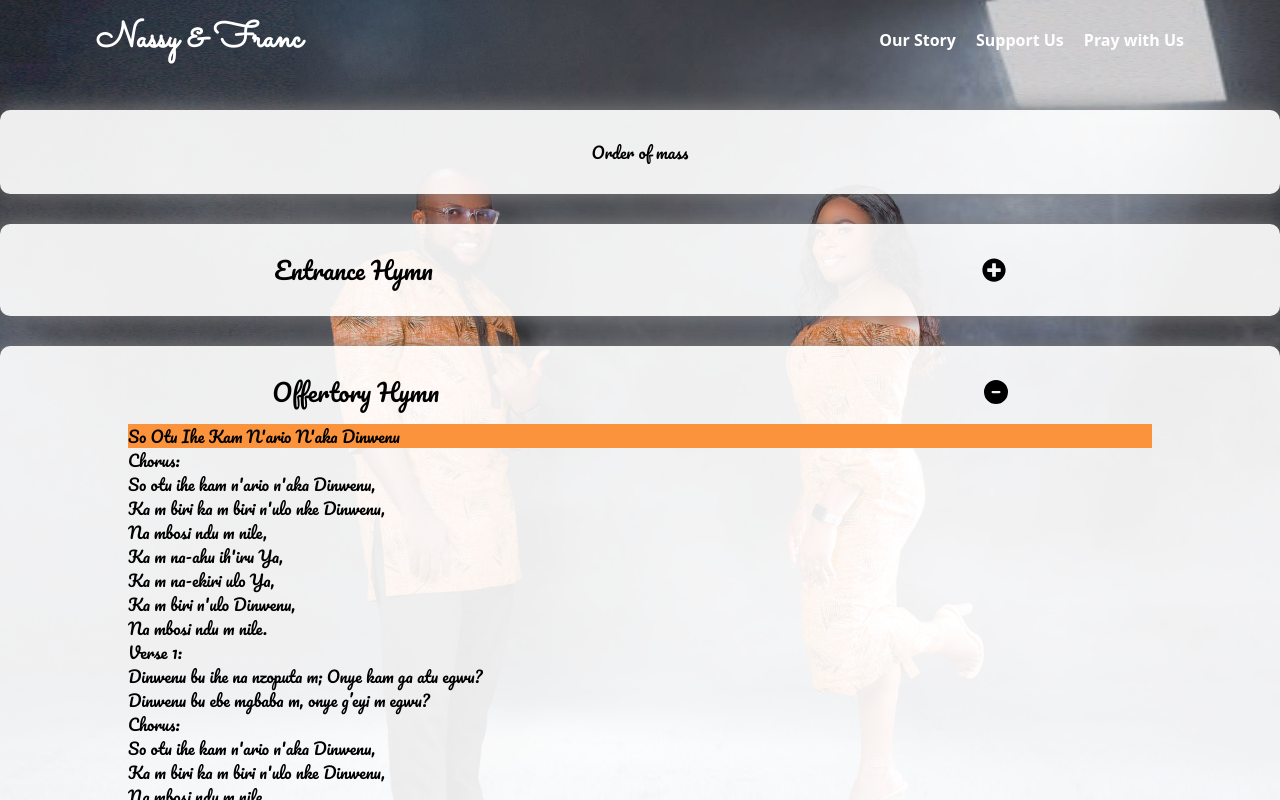
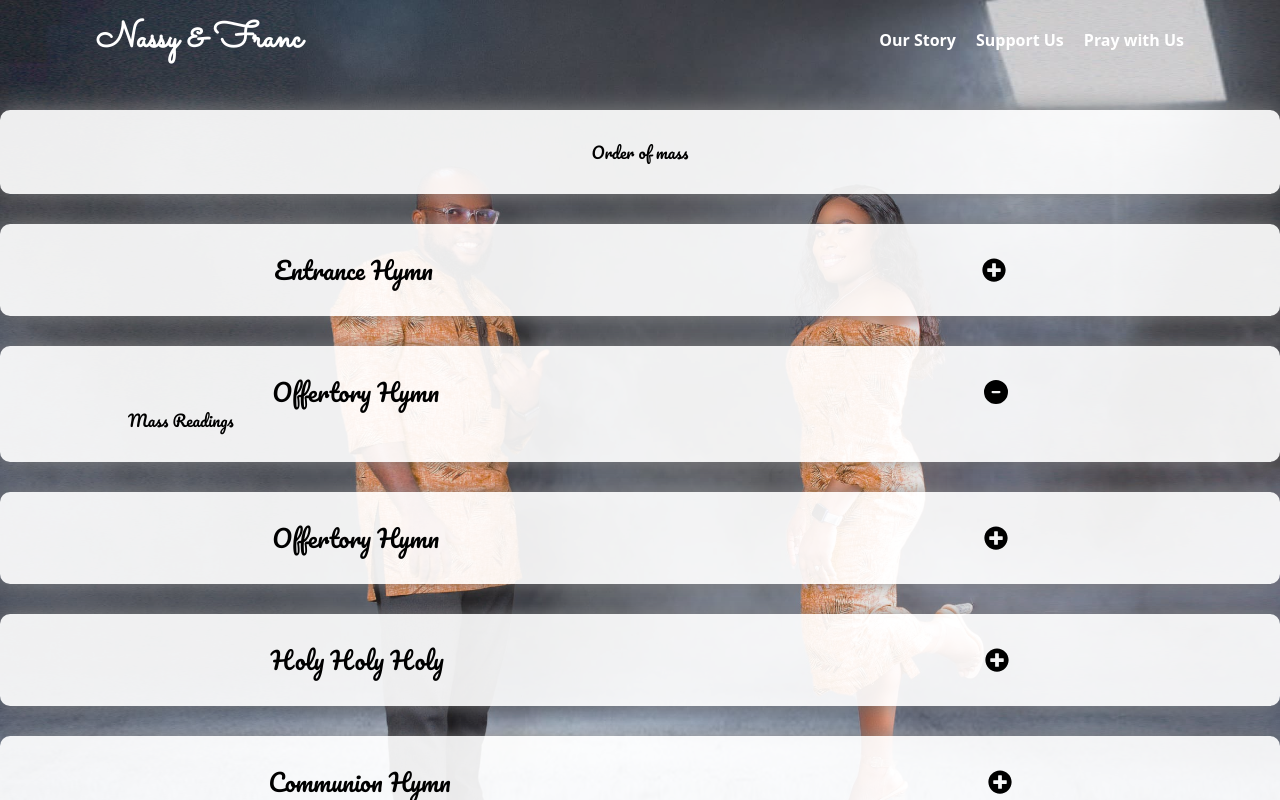
Before and after one commit to coderitec/francgothiscoderite, a Next.js app: page /mass in a window 1280 px wide. Both pictures are taken after a click on the icon 995 px from the left and 392 px from the top of the page. Shown: the top 800 px of the page. Built offline with nearby package versions, Linux system fonts and the light colour scheme.

Commit message:
feat: add readings component

```diff
--- a/src/app/mass/Santus copy 2.jsx
+++ b/src/app/mass/Readings.jsx
@@ -5,7 +5,7 @@ import { FaCircleMinus } from "react-icons/fa6";
 
 
 
-export default function Santus() {
+export default function Readings() {
     const [open, setOpen] = useState(false)
 
     function handleClick(){
@@ -24,7 +24,7 @@ export default function Santus() {
         </div>
         {open &&
         <div  className="w-4/5 m-auto">
-        <h1>Mimo l&apos;Olodumare</h1>
+        <h2>Mass Readings</h2>
 
 
 
--- a/src/app/mass/page.jsx
+++ b/src/app/mass/page.jsx
@@ -2,6 +2,7 @@ import Communion from "./Communion";
 import Dismissal from "./Dismissal";
 import Entrance from "./Entrance";
 import Offertory from "./Offertory";
+import Readings from "./Readings";
 import Santus from "./Santus";
 import styles from './mass.module.css'
 
@@ -15,6 +16,7 @@ export default function WeddingMass() {
     <main className={`${styles.mass} ${pac.className}`}>
         <h1 className="text-center">Order of mass</h1>
         <Entrance/>
+        <Readings/>
         <Offertory/>
         <Santus/>
         <Communion/>
```
